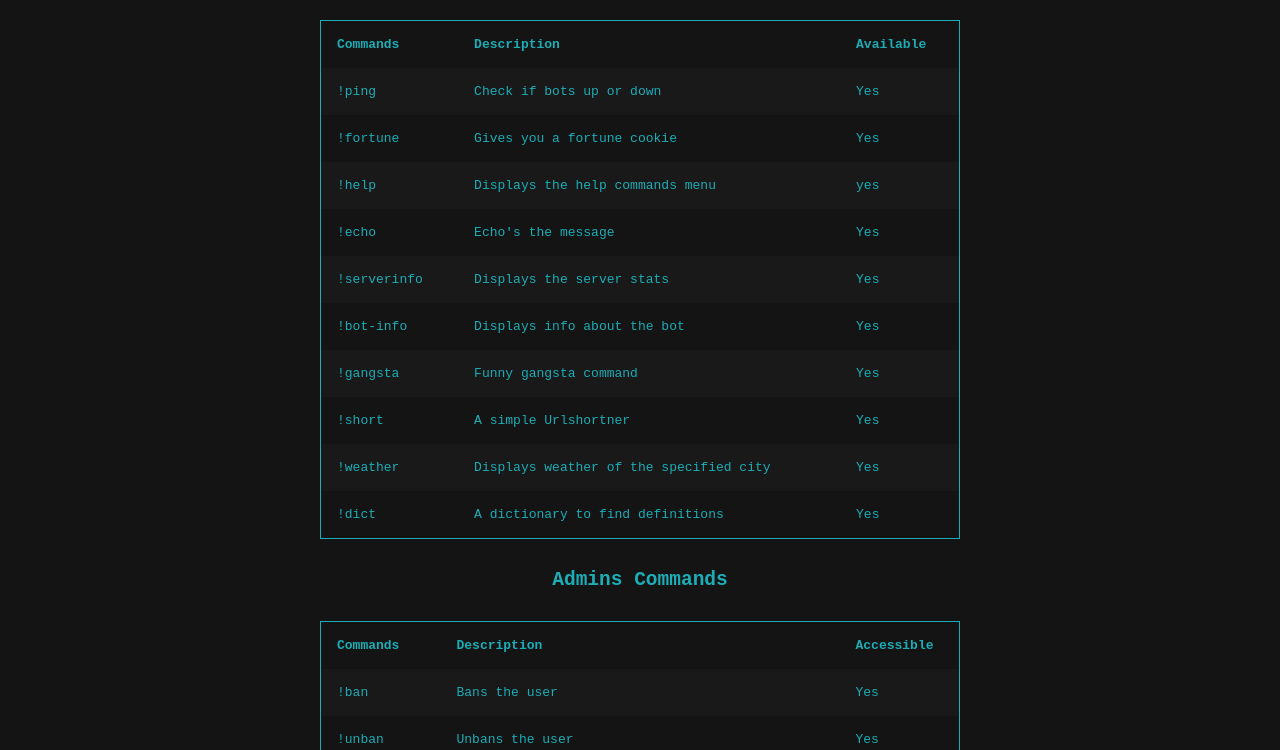
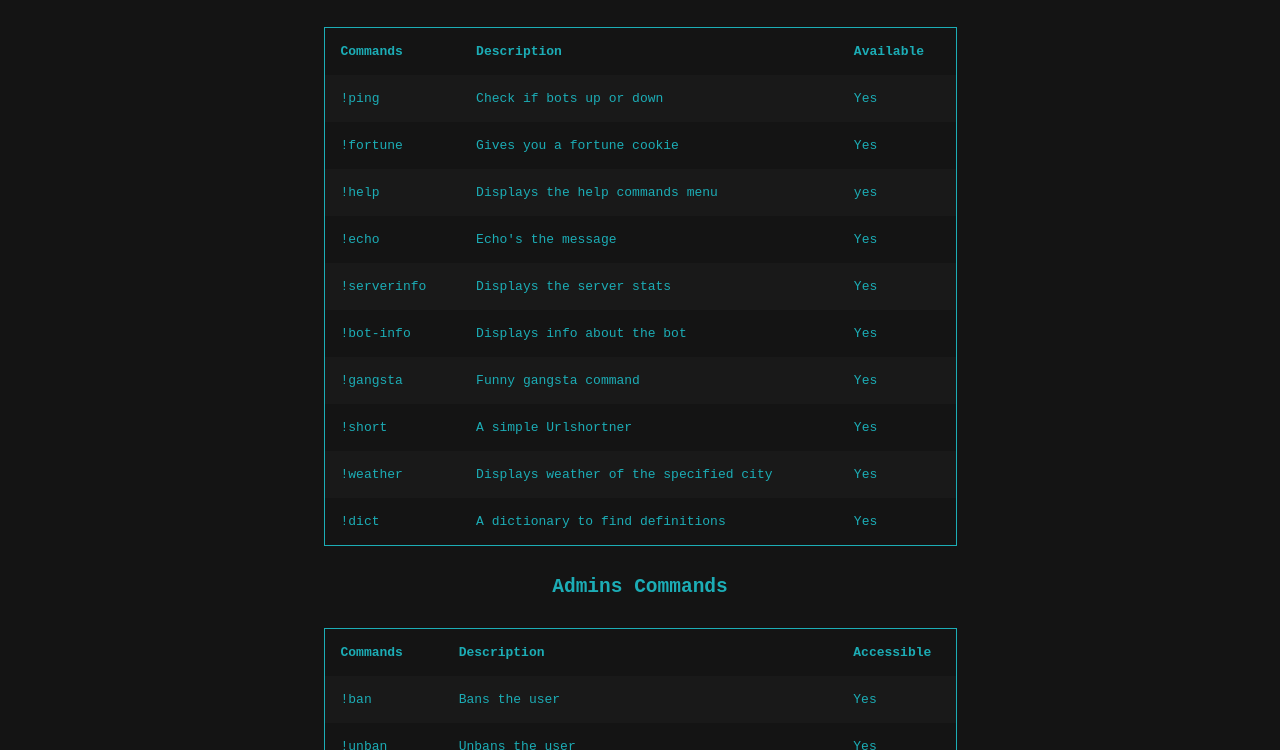
Before and after one commit to burhanxd/wrecked.github.io, a plain HTML site: page doc.html in a window 1280 px wide. Shown: the part 112-862 px from the top of the page. Drawn offline with Linux system fonts and the light colour scheme.

Commit message:
Update docs.css

```diff
--- a/docs.css
+++ b/docs.css
@@ -7,8 +7,8 @@ html {
 }
 
 body {
-    margin: 0;
-    padding: 0;
+    margin: 5px;
+    padding: 2px;
     background-color: #141414;
     font-family: monospace;
 }
```
